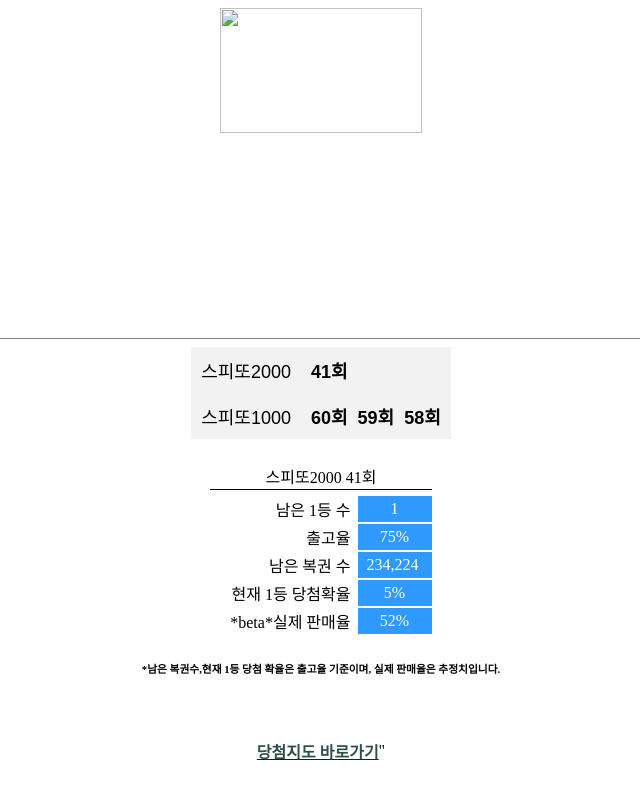
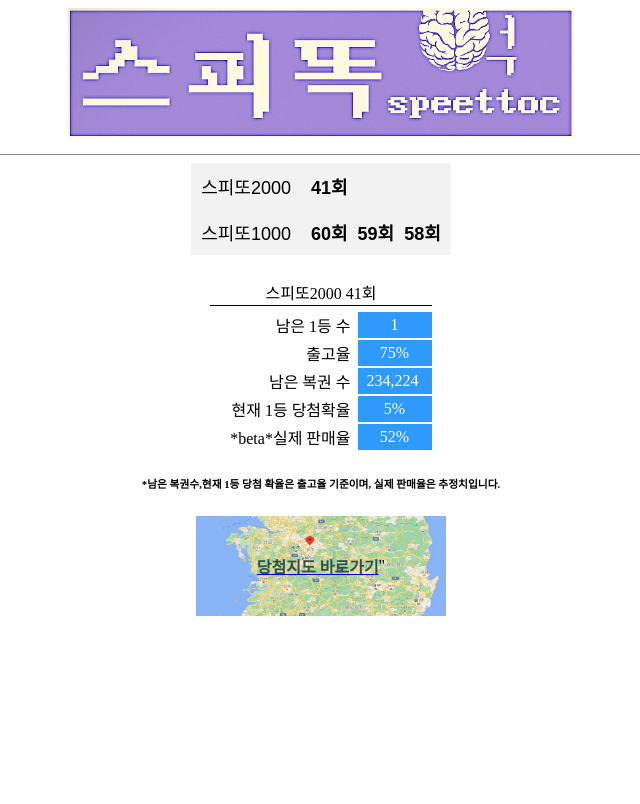
Before and after one commit to limerhymeprime/speettoc, a plain HTML site: page 1.html in a window 1280 px wide. Shown: the whole page, without its empty margins (319-959 px from the left). Drawn offline with Linux system fonts and the light colour scheme; a script that the page names is missing.

Commit message:
테스팅 초안

```diff
--- a/1.html
+++ b/1.html
@@ -6,7 +6,7 @@
 
 <body>
   <p style="text-align: center;">
-    <img width="40%" src="C:\web\img\speddttoc_logo.jpg" >
+    <img width="40%" src="speddttoc_logo.jpg" >
   </p>
   <hr size="1" noshade>
 
@@ -21,7 +21,7 @@
 
 
   .background-wrap {
-    background-image: url('/web/img/speetto_map.jpg');
+    background-image: url('speetto_map.jpg');
     background-position: center center;
     background-size: 250px 196px;
     margin: auto;
```
Also changed, not shown: speddttoc_logo.jpg (added), speetto_map.jpg (added).
